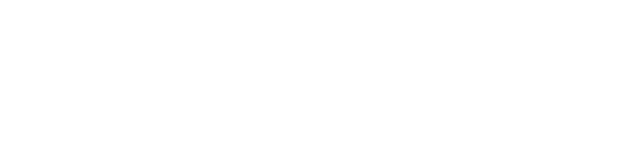
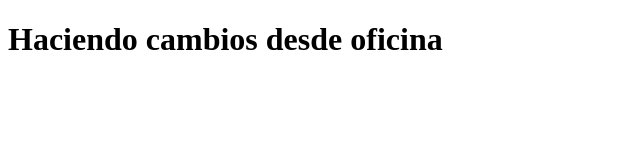
Before and after one commit to Anedu91/git-changes, a website: page src/index.html in a window 1280 px wide. Shown: the whole page, without its empty margins (0-640 px from the left). Drawn offline with Linux system fonts and the light colour scheme.

Commit message:
cambios desde oficina

```diff
--- a/src/index.html
+++ b/src/index.html
@@ -7,6 +7,6 @@
   <title>Document</title>
 </head>
 <body>
-
+  <h1>Haciendo cambios desde oficina</h1>
 </body>
 </html>
```
